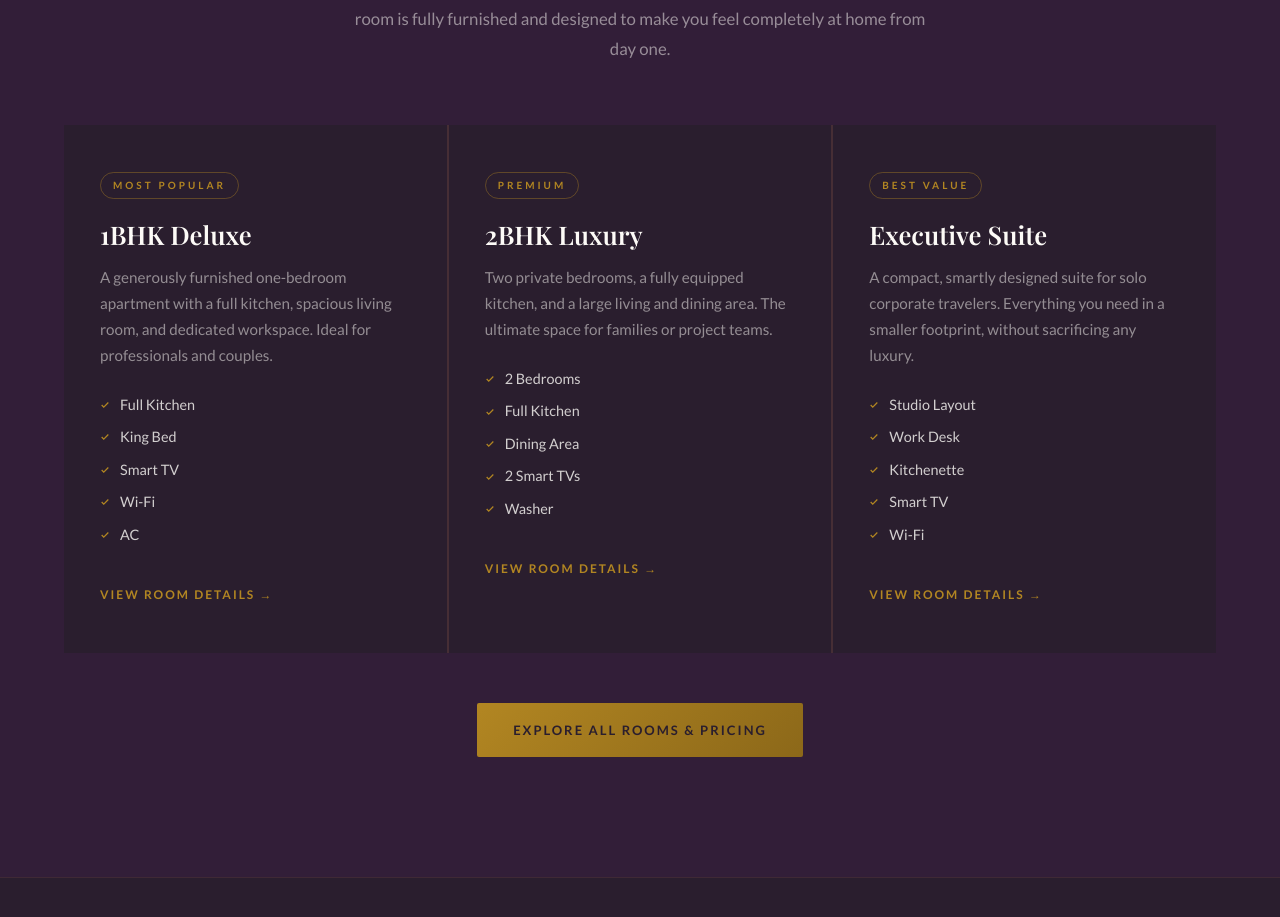
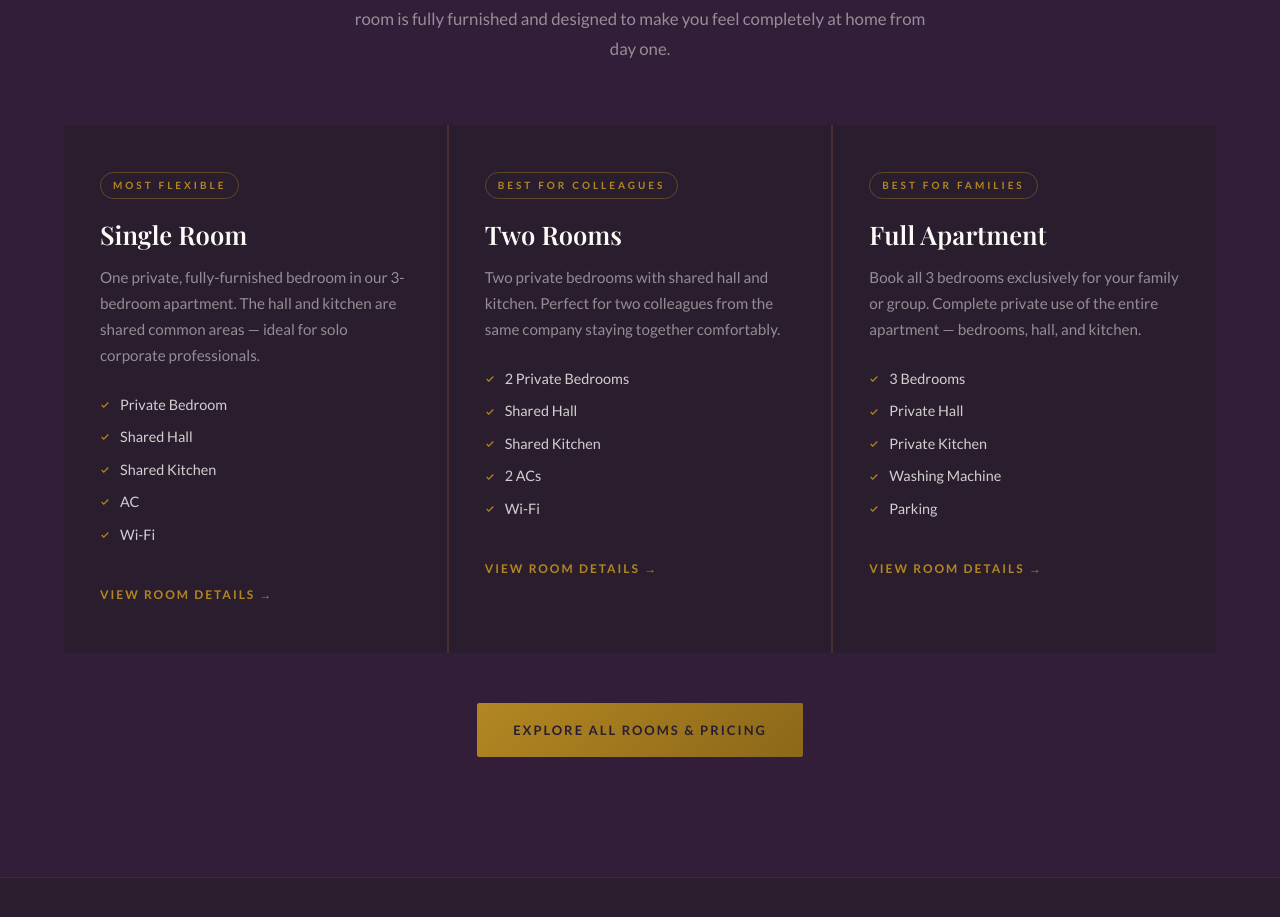
Before and after one commit to GOKULDEV0/rockfortstayinn_website, a React (Vite) app: page / in a window 1280 px wide. Shown: the part 1183-2100 px from the top of the page. Built offline with nearby package versions, Linux system fonts and the light colour scheme; a web font is replaced by a local one.

Commit message:
Update real business content: 3-bedroom shared apartment model, accurate room types, founder story, corporate nearby locations

```diff
--- a/src/components/About.jsx
+++ b/src/components/About.jsx
@@ -3,10 +3,10 @@ import { motion, useInView } from 'framer-motion'
 import './About.css'
 
 const values = [
-  { icon: '✦', title: 'Luxury Redefined', desc: 'We believe premium living should be accessible. Every apartment reflects our commitment to world-class comfort.' },
-  { icon: '✦', title: 'Trust & Transparency', desc: 'No hidden charges, no surprises. What you see is exactly what you get — and more.' },
-  { icon: '✦', title: 'Location Advantage', desc: 'Situated in Hirondini Park, Oragadam — minutes from major IT parks, SIPCOT, and the GST Road.' },
-  { icon: '✦', title: 'Personalized Service', desc: 'Every guest is treated as family. Our team anticipates your needs before you ask.' },
+  { icon: '✦', title: 'Flexible Accommodation', desc: 'Book one room, two rooms, or the entire 3-bedroom apartment. You only pay for what you need — no more, no less.' },
+  { icon: '✦', title: 'Corporate-Ready', desc: 'Strategically located in Hirondini Park, Oragadam — minutes from Renault-Nissan, Daimler India, Yamaha, and Royal Enfield.' },
+  { icon: '✦', title: 'Home-Like Comfort', desc: 'A fully-furnished apartment with a shared hall and kitchen, making long corporate stays feel just like home.' },
+  { icon: '✦', title: 'Trusted Management', desc: 'Directly managed by our founder with 20+ years in hotel management — ensuring quality, cleanliness, and prompt service every day.' },
 ]
 
 function About() {
@@ -27,25 +27,25 @@ function About() {
             <span className="section-label">Our Story</span>
             <h2 className="section-title">Born From a Passion<br />For Exceptional Living</h2>
             <div className="gold-divider" />
+
             <p className="about-text">
-              Rockfort Stay Inn was founded with a single vision: to bridge the gap between the warmth of home and the luxury of a five-star hotel. Nestled in the heart of Hirondini Park, Oragadam, we serve professionals, families, and travelers who refuse to compromise on quality.
+              Rockfort Stay Inn is a family-run service apartment in Hirondini Park, Oragadam, managed directly by our founder who brings over <strong style={{ color: 'var(--gold)' }}>20 years of active hotel management experience</strong>. When he saw the growing demand for quality accommodation near Oragadam's booming industrial corridor, he transformed his 3-bedroom house into a premium service apartment.
             </p>
             <p className="about-text">
-              Whether you're here for a night, a month, or longer — our fully furnished apartments are ready to welcome you. Every corner has been designed with intention, every amenity chosen with care.
+              Our unique model gives you complete flexibility — a single corporate professional can book just one private room, while a family or project team can book two or all three rooms. The hall and fully-equipped kitchen are comfortable shared spaces, making extended stays both practical and affordable.
             </p>
 
             <div className="about-highlight">
-              <div className="highlight-bar" />
               <blockquote>
-                "We don't just offer a place to stay. We offer a place to <em>live</em>."
+                "We don't just offer a place to stay. We offer a place to <em>live</em> — comfortably, affordably, and with the care of a family."
               </blockquote>
             </div>
 
             <div className="about-numbers">
               {[
-                { n: '3+', l: 'Room Types' },
-                { n: '100%', l: 'Furnished' },
-                { n: '5★', l: 'Service' },
+                { n: '20+', l: 'Years Hotel Experience' },
+                { n: '3', l: 'Bedroom Apartment' },
+                { n: '24/7', l: 'Direct Management' },
               ].map(item => (
                 <div key={item.l} className="about-number">
                   <span className="an-value">{item.n}</span>
@@ -72,6 +72,21 @@ function About() {
                 </div>
               </motion.div>
             ))}
+
+            {/* Location Note */}
+            <motion.div
+              className="value-card location-card"
+              initial={{ opacity: 0, x: 40 }}
+              whileInView={{ opacity: 1, x: 0 }}
+              viewport={{ once: true }}
+              transition={{ duration: 0.6, delay: 0.5 }}
+            >
+              <span className="value-icon">📍</span>
+              <div>
+                <h4 className="value-title">Nearby Corporates</h4>
+                <p className="value-desc">Renault-Nissan · Daimler India · Yamaha · Royal Enfield · Schwing Stetter · SIPCOT Industrial Park</p>
+              </div>
+            </motion.div>
           </div>
         </div>
       </div>
--- a/src/components/Amenities.jsx
+++ b/src/components/Amenities.jsx
@@ -3,18 +3,18 @@ import { motion, useInView } from 'framer-motion'
 import './Amenities.css'
 
 const amenities = [
-  { icon: '🛜', title: 'High-Speed WiFi', desc: 'Blazing fast internet for work and streaming, always reliable.' },
-  { icon: '❄️', title: 'Air Conditioning', desc: 'Individual climate control in every room for perfect comfort.' },
-  { icon: '📺', title: 'Smart TV', desc: 'Premium Smart TVs with OTT access — Netflix, Prime & more.' },
-  { icon: '🍳', title: 'Fully Equipped Kitchen', desc: 'Cook your own meals with all utensils, appliances and gas provided.' },
-  { icon: '👕', title: 'Washing Machine', desc: 'In-unit washer and dryer for complete laundry convenience.' },
-  { icon: '🔒', title: '24/7 Security', desc: 'Round-the-clock CCTV and gated security for your peace of mind.' },
-  { icon: '🚗', title: 'Parking Space', desc: 'Dedicated parking for two-wheelers and four-wheelers.' },
-  { icon: '🛏️', title: 'Premium Linen', desc: 'Hotel-grade mattresses, pillows, and fresh crisp linens.' },
+  { icon: '🛜', title: 'High-Speed Wi-Fi', desc: 'Blazing fast internet for work calls, streaming, and daily use — always reliable.' },
+  { icon: '❄️', title: 'Air Conditioning', desc: 'Individual AC units in every private bedroom for perfect personal comfort.' },
+  { icon: '📺', title: 'Smart TV', desc: 'Premium Smart TV in the shared hall — Netflix, Prime, and all OTT platforms.' },
+  { icon: '🍳', title: 'Fully Equipped Kitchen', desc: 'Shared kitchen with gas stove, utensils, and all appliances needed to cook your own meals.' },
+  { icon: '👕', title: 'Washing Machine', desc: 'In-unit washing machine available for all guests sharing the apartment.' },
+  { icon: '🔒', title: '24/7 Security', desc: 'CCTV surveillance and gated entry throughout the premises for your safety.' },
+  { icon: '🚗', title: 'Parking Space', desc: 'Dedicated parking for two-wheelers and four-wheelers available on premises.' },
+  { icon: '🛏️', title: 'Premium Bedding', desc: 'Every bedroom has a quality mattress, pillows, and fresh linen — hotel-grade comfort.' },
   { icon: '⚡', title: 'Power Backup', desc: 'Uninterrupted power supply ensures zero disruption to your stay.' },
-  { icon: '🧹', title: 'Housekeeping', desc: 'Regular housekeeping service to keep your space immaculate.' },
-  { icon: '📍', title: 'Prime Location', desc: 'Strategically located near IT parks, SIPCOT & major highways.' },
-  { icon: '📞', title: '24/7 Support', desc: 'Our team is always available for any assistance, day or night.' },
+  { icon: '🧹', title: 'Regular Housekeeping', desc: 'Common areas and rooms kept clean and tidy with scheduled housekeeping service.' },
+  { icon: '🏠', title: 'Shared Common Hall', desc: 'Spacious, furnished living hall shared comfortably between all guests in the apartment.' },
+  { icon: '📞', title: 'Direct Owner Support', desc: 'Our founder is directly reachable 24/7 for any assistance, maintenance, or special requests.' },
 ]
 
 function Amenities() {
@@ -35,7 +35,7 @@ function Amenities() {
           <h2 className="section-title">Every Luxury. Every Comfort.</h2>
           <div className="gold-divider" />
           <p className="section-subtitle">
-            We've thought of everything so you don't have to. Move in and feel at home from day one.
+            Every bedroom is fully furnished and private. The hall and kitchen are shared, well-maintained common areas — stocked and ready so you can move in and feel at home from day one.
           </p>
         </motion.div>
 
--- a/src/components/Contact.css
+++ b/src/components/Contact.css
@@ -161,7 +161,45 @@
   color: var(--dark);
 }
 
+.map-nearby {
+  margin: 20px 0;
+}
+
+.map-nearby-title {
+  font-size: 11px;
+  font-weight: 700;
+  letter-spacing: 2px;
+  text-transform: uppercase;
+  color: var(--gold);
+  margin-bottom: 10px;
+}
+
+.map-nearby-tags {
+  display: flex;
+  flex-wrap: wrap;
+  gap: 8px;
+  justify-content: center;
+}
+
+.map-nearby-tags span {
+  font-size: 11px;
+  padding: 4px 10px;
+  border: 1px solid rgba(178,134,34,0.3);
+  color: var(--white-50);
+  border-radius: 20px;
+}
+
+.contact-item.no-link {
+  cursor: default;
+}
+
+.contact-item.no-link:hover {
+  transform: none;
+  border-color: rgba(255,255,255,0.06);
+  background: rgba(255,255,255,0.02);
+}
+
 @media (max-width: 768px) {
   .contact-grid { grid-template-columns: 1fr; gap: 40px; }
-  .map-placeholder { height: 280px; }
+  .map-placeholder { height: 340px; }
 }
--- a/src/components/EnquiryButton.jsx
+++ b/src/components/EnquiryButton.jsx
@@ -9,7 +9,7 @@ function EnquiryButton() {
     name: '',
     contact: '',
     email: '',
-    roomType: 'Studio Suite',
+    roomType: 'Single Room',
     guests: '1',
     checkin: '',
     duration: '1',
@@ -139,11 +139,11 @@ function EnquiryButton() {
               <div className="enquiry-form-group">
                 <label>Room Type <span className="required-star">*</span></label>
                 <select name="roomType" value={formData.roomType} onChange={handleChange}>
-                  <option value="Studio Suite">Studio Suite</option>
-                  <option value="1 Bedroom Suite">1 Bedroom Suite</option>
-                  <option value="2 Bedroom Suite">2 Bedroom Suite</option>
-                  <option value="Long Stay Package">Long Stay Package</option>
-                  <option value="Corporate Stay">Corporate Stay</option>
+                  <option value="Single Room">Single Room (1 Bedroom, Shared Hall &amp; Kitchen)</option>
+                  <option value="Two Rooms">Two Rooms (2 Bedrooms, Shared Hall &amp; Kitchen)</option>
+                  <option value="Full Apartment">Full Apartment (All 3 Bedrooms, Private Use)</option>
+                  <option value="Long Stay Package">Long Stay Package (Monthly)</option>
+                  <option value="Corporate Bulk Booking">Corporate Bulk Booking</option>
                 </select>
               </div>
 
--- a/src/components/Rooms.css
+++ b/src/components/Rooms.css
@@ -2,6 +2,78 @@
 
 .rooms {
   background-color: var(--dark-2);
+}
+
+/* ===== HOW IT WORKS BANNER ===== */
+.how-it-works {
+  display: flex;
+  align-items: center;
+  justify-content: center;
+  gap: 20px;
+  padding: 36px 40px;
+  background: rgba(178,134,34,0.06);
+  border: 1px solid rgba(178,134,34,0.15);
+  border-radius: 2px;
+  margin-bottom: 60px;
+  flex-wrap: wrap;
+}
+
+.hiw-item {
+  display: flex;
+  align-items: center;
+  gap: 16px;
+}
+
+.hiw-icon {
+  font-size: 2rem;
+  flex-shrink: 0;
+}
+
+.hiw-item h4 {
+  font-family: var(--font-display);
+  font-size: 1rem;
+  font-weight: 600;
+  color: var(--white);
+  margin-bottom: 4px;
+}
+
+.hiw-item p {
+  font-size: 0.85rem;
+  color: var(--white-50);
+  line-height: 1.4;
+}
+
+.hiw-arrow {
+  font-size: 1.5rem;
+  color: var(--gold);
+  opacity: 0.6;
+  flex-shrink: 0;
+}
+
+/* ===== ROOM NOTE ===== */
+.room-note {
+  display: flex;
+  align-items: flex-start;
+  gap: 8px;
+  padding: 12px 16px;
+  background: rgba(178,134,34,0.06);
+  border-left: 2px solid var(--gold);
+  font-size: 0.85rem;
+  color: rgba(178,134,34,0.9);
+  line-height: 1.5;
+  margin-bottom: 20px;
+  border-radius: 0 2px 2px 0;
+}
+
+.room-note svg {
+  color: var(--gold);
+  flex-shrink: 0;
+  margin-top: 2px;
+}
+
+@media (max-width: 768px) {
+  .how-it-works { flex-direction: column; text-align: center; }
+  .hiw-arrow { transform: rotate(90deg); }
 }
 
 .section-header {
--- a/src/components/Rooms.jsx
+++ b/src/components/Rooms.jsx
@@ -5,45 +5,48 @@ import './Rooms.css'
 const rooms = [
   {
     id: 1,
-    type: 'Studio',
-    title: 'Studio Suite',
-    desc: 'A perfectly curated space blending work and leisure. Ideal for solo travelers and business professionals seeking smart luxury.',
-    size: '350 sq.ft',
-    guests: '2 Guests',
-    price: '₹ XXXX',
-    period: '/ night',
-    features: ['King Bed', 'Smart TV', 'Kitchenette', 'High-Speed WiFi', 'AC', 'Work Desk'],
-    tag: 'Most Popular',
-    image: 'https://images.unsplash.com/photo-1582719478250-c89cae4dc85b?ixlib=rb-4.0.3&auto=format&fit=crop&w=800&q=80',
+    type: 'Single Room',
+    title: 'Single Room Stay',
+    desc: 'One private, fully-furnished bedroom in our 3-bedroom apartment. The hall and kitchen are comfortable shared common areas — ideal for solo corporate professionals.',
+    size: 'Private Bedroom',
+    guests: '1-2 Guests',
+    price: 'Contact Us',
+    period: '/ month',
+    features: ['Private Bedroom', 'Shared Hall', 'Shared Kitchen', 'Smart TV', 'AC', 'High-Speed Wi-Fi'],
+    tag: 'Most Flexible',
+    image: 'https://images.unsplash.com/photo-1560448204-e02f11c3d0e2?ixlib=rb-4.0.3&auto=format&fit=crop&w=800&q=80',
     accentPos: 'top-right',
+    note: 'Hall & Kitchen shared with other guests in the apartment.',
   },
   {
     id: 2,
-    type: '1BHK',
-    title: '1 Bedroom Suite',
-    desc: 'Generous living with a separate bedroom, full kitchen, and a spacious lounge — perfect for couples and extended stays.',
-    size: '650 sq.ft',
-    guests: '3 Guests',
-    price: '₹ XXXX',
-    period: '/ night',
-    features: ['King Bed', 'Full Kitchen', 'Living Room', 'Smart TV', 'Washing Machine', 'AC'],
-    tag: 'Best Value',
-    image: 'https://images.unsplash.com/photo-1560448204-e02f11c3d0e2?ixlib=rb-4.0.3&auto=format&fit=crop&w=800&q=80',
+    type: '2 Rooms',
+    title: 'Two-Room Stay',
+    desc: 'Two private bedrooms in our apartment, with the hall and kitchen as shared common areas. Great for two colleagues from the same company staying together.',
+    size: '2 Private Bedrooms',
+    guests: '2-4 Guests',
+    price: 'Contact Us',
+    period: '/ month',
+    features: ['2 Private Bedrooms', 'Shared Hall', 'Shared Kitchen', '2 ACs', 'Smart TV', 'High-Speed Wi-Fi'],
+    tag: 'Great for Colleagues',
+    image: 'https://images.unsplash.com/photo-1522708323590-d24dbb6b0267?ixlib=rb-4.0.3&auto=format&fit=crop&w=800&q=80',
     accentPos: 'bottom-left',
+    note: 'Hall & Kitchen shared — ideal for teams from the same company.',
   },
   {
     id: 3,
-    type: '2BHK',
-    title: '2 Bedroom Suite',
-    desc: 'The ultimate family retreat. Two private bedrooms, a fully equipped kitchen, and premium furnishings throughout.',
-    size: '1100 sq.ft',
-    guests: '6 Guests',
-    price: '₹ XXXX',
-    period: '/ night',
-    features: ['2 Bedrooms', 'Full Kitchen', 'Dining Area', '2 Smart TVs', 'Washer/Dryer', '2 ACs'],
-    tag: 'Premium',
-    image: 'https://images.unsplash.com/photo-1522708323590-d24dbb6b0267?ixlib=rb-4.0.3&auto=format&fit=crop&w=800&q=80',
+    type: 'Full Apartment',
+    title: 'Full 3-Bedroom Apartment',
+    desc: 'Book the entire 3-bedroom apartment exclusively for your family or group. You get complete private use of all 3 bedrooms, the hall, and the fully-equipped kitchen.',
+    size: 'Entire Apartment',
+    guests: 'Up to 6 Guests',
+    price: 'Contact Us',
+    period: '/ month',
+    features: ['3 Private Bedrooms', 'Exclusive Hall', 'Private Full Kitchen', '3 ACs', 'Washing Machine', 'Parking'],
+    tag: 'Best for Families',
+    image: 'https://images.unsplash.com/photo-1582719478250-c89cae4dc85b?ixlib=rb-4.0.3&auto=format&fit=crop&w=800&q=80',
     accentPos: 'top-left',
+    note: 'Entire apartment exclusively yours — no sharing.',
   },
 ]
 
@@ -96,6 +99,13 @@ function RoomCard({ room, index }) {
         <h3 className="room-title">{room.title}</h3>
         <p className="room-desc">{room.desc}</p>
 
+        <div className="room-note">
+          <svg width="14" height="14" viewBox="0 0 24 24" fill="none" stroke="currentColor" strokeWidth="2">
+            <circle cx="12" cy="12" r="10"/><line x1="12" y1="8" x2="12" y2="12"/><line x1="12" y1="16" x2="12.01" y2="16"/>
+          </svg>
+          {room.note}
+        </div>
+
         <div className="room-features">
           {room.features.map(f => (
             <span key={f} className="room-feature">
@@ -109,7 +119,6 @@ function RoomCard({ room, index }) {
 
         <div className="room-footer">
           <div className="room-price">
-            <span className="price-from">From</span>
             <span className="price-amount">{room.price}</span>
             <span className="price-period">{room.period}</span>
           </div>
@@ -119,7 +128,7 @@ function RoomCard({ room, index }) {
             rel="noreferrer"
             className="room-book-btn"
           >
-            Book Now
+            Enquire Now
           </a>
         </div>
       </div>
@@ -141,13 +150,40 @@ function Rooms() {
           animate={headerInView ? { opacity: 1, y: 0 } : {}}
           transition={{ duration: 0.7 }}
         >
-          <span className="section-label">Accommodations</span>
-          <h2 className="section-title">Choose Your Perfect Space</h2>
+          <span className="section-label">Accommodation</span>
+          <h2 className="section-title">Flexible Rooms for Every Need</h2>
           <div className="gold-divider" />
           <p className="section-subtitle">
-            From intimate studios to expansive family suites — every apartment is fully furnished and thoughtfully designed for your comfort.
+            Our 3-bedroom apartment offers complete flexibility. Book one room, two rooms, or the entire apartment — the hall and kitchen are shared common areas, making it perfect for corporate professionals and families alike.
           </p>
         </motion.div>
+
+        {/* How It Works Banner */}
+        <div className="how-it-works">
+          <div className="hiw-item">
+            <span className="hiw-icon">🏠</span>
+            <div>
+              <h4>3-Bedroom Apartment</h4>
+              <p>One full apartment with 3 private bedrooms</p>
+            </div>
+          </div>
+          <div className="hiw-arrow">→</div>
+          <div className="hiw-item">
+            <span className="hiw-icon">🛏️</span>
+            <div>
+              <h4>Book 1, 2, or All 3</h4>
+              <p>Choose based on your group size and budget</p>
+            </div>
+          </div>
+          <div className="hiw-arrow">→</div>
+          <div className="hiw-item">
+            <span className="hiw-icon">🍳</span>
+            <div>
+              <h4>Shared Common Areas</h4>
+              <p>Hall & kitchen shared between room guests</p>
+            </div>
+          </div>
+        </div>
 
         <div className="rooms-grid">
           {rooms.map((room, i) => (
--- a/src/pages/Home.jsx
+++ b/src/pages/Home.jsx
@@ -21,24 +21,24 @@ const teasers = [
 
 const roomTeasers = [
   {
-    type: '1BHK Deluxe',
-    desc: 'A generously furnished one-bedroom apartment with a full kitchen, spacious living room, and dedicated workspace. Ideal for professionals and couples.',
-    tag: 'Most Popular',
-    features: ['Full Kitchen', 'King Bed', 'Smart TV', 'Wi-Fi', 'AC'],
+    type: 'Single Room',
+    desc: 'One private, fully-furnished bedroom in our 3-bedroom apartment. The hall and kitchen are shared common areas — ideal for solo corporate professionals.',
+    tag: 'Most Flexible',
+    features: ['Private Bedroom', 'Shared Hall', 'Shared Kitchen', 'AC', 'Wi-Fi'],
     link: '/rooms',
   },
   {
-    type: '2BHK Luxury',
-    desc: 'Two private bedrooms, a fully equipped kitchen, and a large living and dining area. The ultimate space for families or project teams.',
-    tag: 'Premium',
-    features: ['2 Bedrooms', 'Full Kitchen', 'Dining Area', '2 Smart TVs', 'Washer'],
+    type: 'Two Rooms',
+    desc: 'Two private bedrooms with shared hall and kitchen. Perfect for two colleagues from the same company staying together comfortably.',
+    tag: 'Best for Colleagues',
+    features: ['2 Private Bedrooms', 'Shared Hall', 'Shared Kitchen', '2 ACs', 'Wi-Fi'],
     link: '/rooms',
   },
   {
-    type: 'Executive Suite',
-    desc: 'A compact, smartly designed suite for solo corporate travelers. Everything you need in a smaller footprint, without sacrificing any luxury.',
-    tag: 'Best Value',
-    features: ['Studio Layout', 'Work Desk', 'Kitchenette', 'Smart TV', 'Wi-Fi'],
+    type: 'Full Apartment',
+    desc: 'Book all 3 bedrooms exclusively for your family or group. Complete private use of the entire apartment — bedrooms, hall, and kitchen.',
+    tag: 'Best for Families',
+    features: ['3 Bedrooms', 'Private Hall', 'Private Kitchen', 'Washing Machine', 'Parking'],
     link: '/rooms',
   },
 ]
```
Also changed, not shown: src/components/Contact.jsx (+50 -17 lines).
